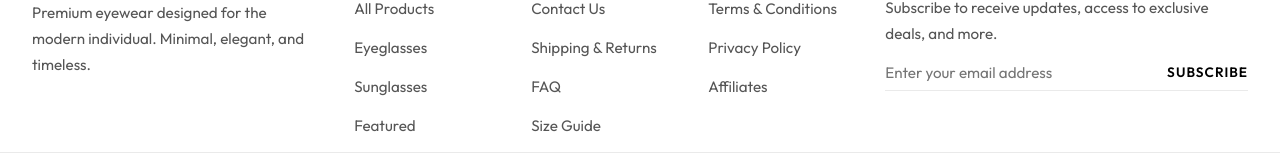
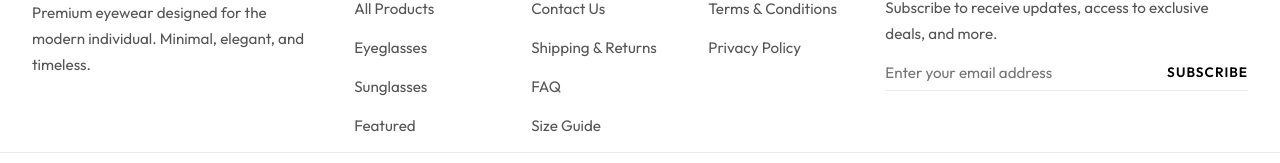
Before and after one commit to sabaineelam26/Eyewear, a React app in the folder frontend/: page / in a window 1280 px wide. Shown: the part 2014-2177 px from the top of the page. Built offline with nearby package versions, Linux system fonts and the light colour scheme; no server answers; the HTML template or start-up script is replaced by a standard one.

Commit message:
Remove Affiliates link from Footer

```diff
--- a/frontend/src/App.jsx
+++ b/frontend/src/App.jsx
@@ -80,7 +80,7 @@ function App() {
                   <Route path="/size-guide" element={<StaticPage title="Size Guide" />} />
                   <Route path="/terms" element={<StaticPage title="Terms & Conditions" />} />
                   <Route path="/privacy" element={<StaticPage title="Privacy Policy" />} />
-                  <Route path="/affiliate" element={<StaticPage title="Affiliates" />} />
+
 
                   {/* Protected Customer Routes */}
                   <Route element={<ProtectedRoute />}>
--- a/frontend/src/components/Footer.jsx
+++ b/frontend/src/components/Footer.jsx
@@ -51,7 +51,7 @@ const Footer = () => {
           <ul>
             <li><Link to="/terms">Terms & Conditions</Link></li>
             <li><Link to="/privacy">Privacy Policy</Link></li>
-            <li><Link to="/affiliate">Affiliates</Link></li>
+
           </ul>
         </div>
 
```
